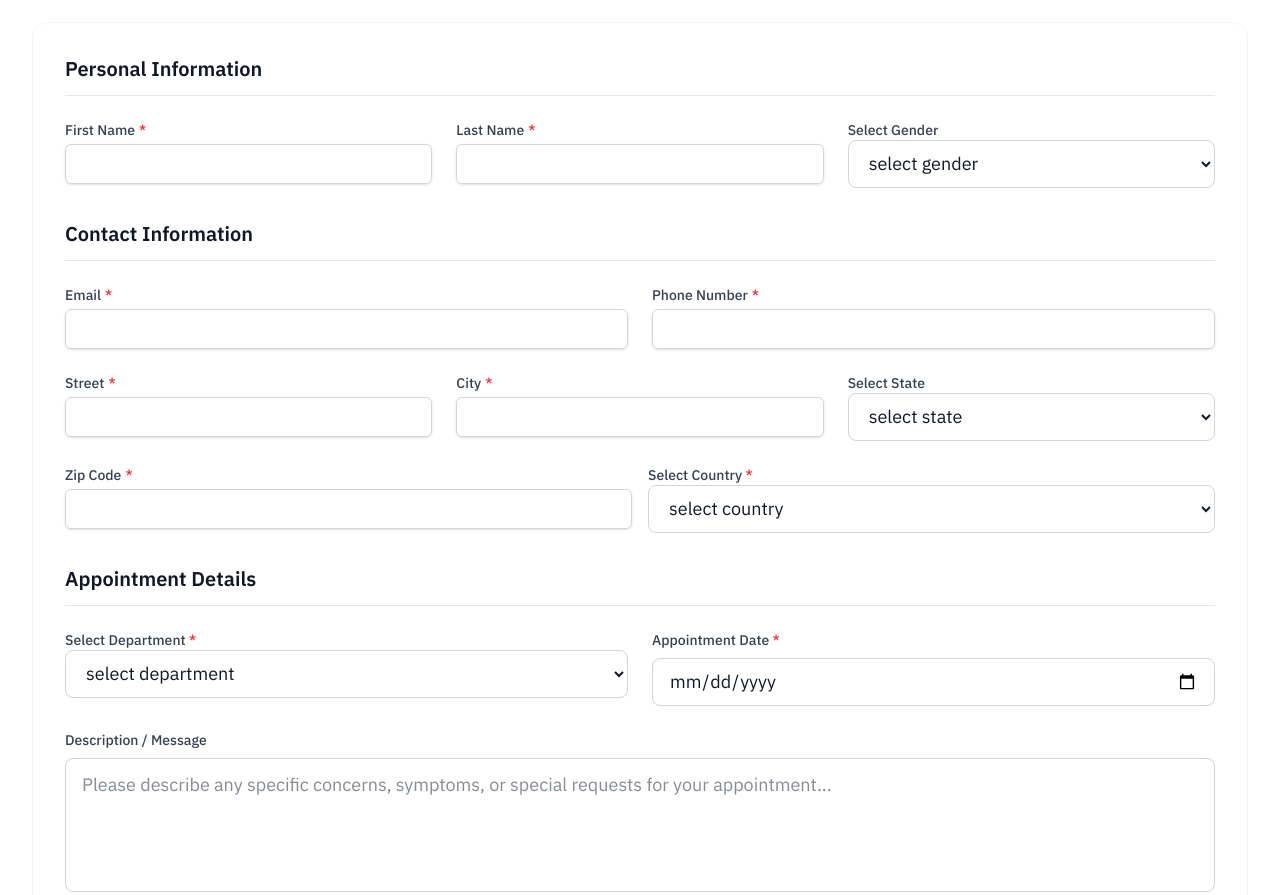
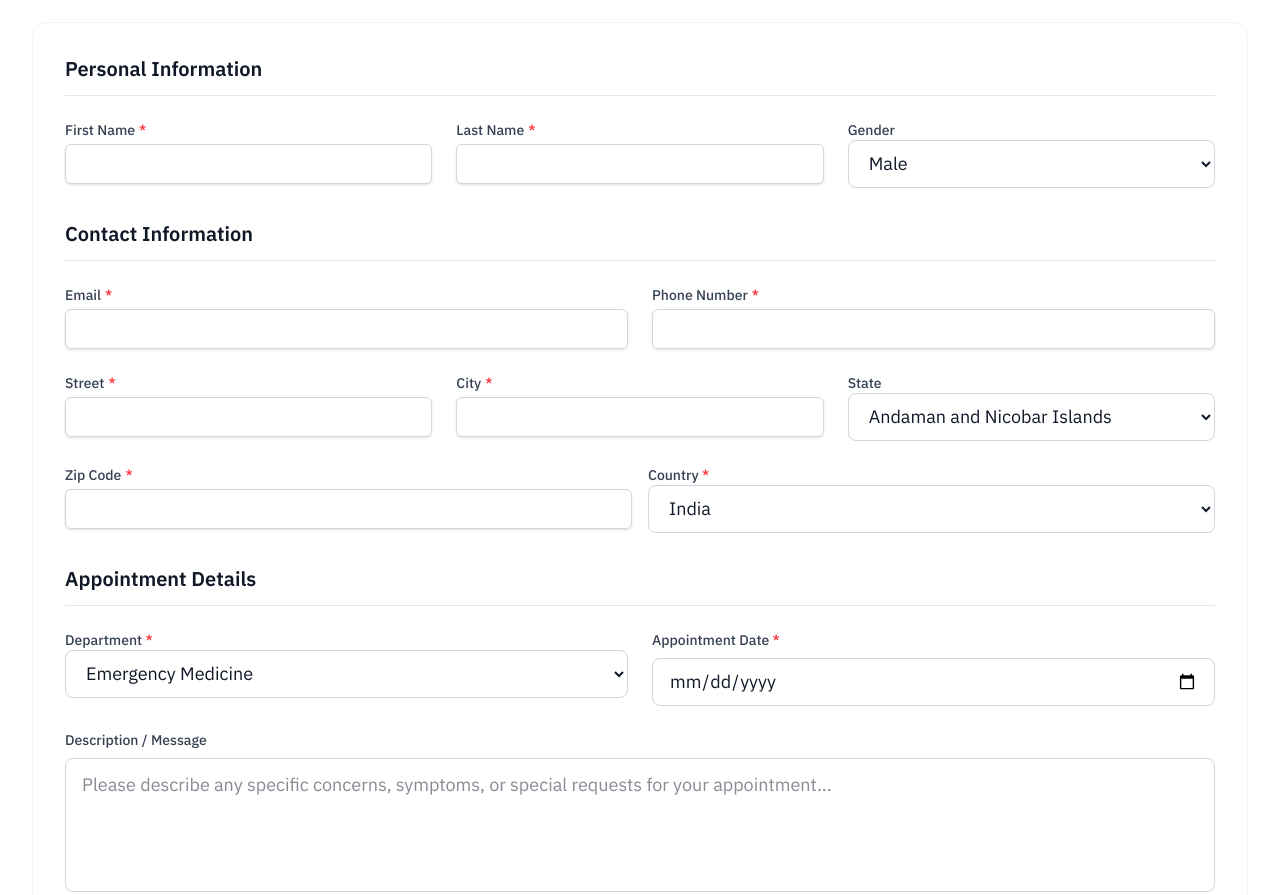
Before and after one commit to SurajKushwaha23/skillgrow, a React (Vite) app: page /appointment in a window 1280 px wide. Shown: the part 500-1395 px from the top of the page. Built offline with nearby package versions, Linux system fonts and the light colour scheme.

Commit message:
Update SelectBox placeholder and labels in forms
Removed the default disabled option from SelectBox and added a placeholder attribute. Updated labels in AppointmentForm to be more concise (e.g., 'Gender' instead of 'Select Gender') for consistency and improved user experience.

```diff
--- a/src/components/ui/fields/SelectBox.jsx
+++ b/src/components/ui/fields/SelectBox.jsx
@@ -26,10 +26,8 @@ const SelectBox = ({ id, label, options, required = false, validationObject = {}
         {...register(id, validationObject)}
         className='w-full h-12 px-4 rounded-lg border border-gray-300 bg-white text-gray-900 focus:ring-2 focus:ring-blue-500 focus:border-transparent transition-all duration-200'
         onChange={() => handleClearErrors(id)}
+        placeholder='Select an option'
       >
-        <option value='' disabled selected>
-          {label.toLowerCase()}
-        </option>
         {options.map(option => (
           <option key={option.value} value={option.value}>
             {option.label || option.name}
--- a/src/pages/appointmentForm/AppointmentForm.jsx
+++ b/src/pages/appointmentForm/AppointmentForm.jsx
@@ -163,7 +163,7 @@ const AppointmentForm = () => {
 
                     <SelectBox
                       id='gender'
-                      label='Select Gender'
+                      label='Gender'
                       options={GENDERS}
                       mandatory={true}
                       validationObject={{ required: 'Please select a gender' }}
@@ -221,7 +221,7 @@ const AppointmentForm = () => {
                     />
                     <SelectBox
                       id='state'
-                      label='Select State'
+                      label='State'
                       options={STATES}
                       mandatory={true}
                       validationObject={{ required: 'Please select a state' }}
@@ -242,7 +242,7 @@ const AppointmentForm = () => {
                     />
                     <SelectBox
                       id='country'
-                      label='Select Country'
+                      label='Country'
                       options={[
                         { label: 'India', value: 'IN' },
                         { label: 'United States', value: 'US' },
@@ -264,7 +264,7 @@ const AppointmentForm = () => {
                   <div className='grid grid-cols-1 md:grid-cols-2 gap-6'>
                     <SelectBox
                       id='department'
-                      label='Select Department'
+                      label='Department'
                       options={MEDICAL_DEPARTMENTS}
                       required={true}
                       validationObject={{ required: 'Please select a department' }}
```
